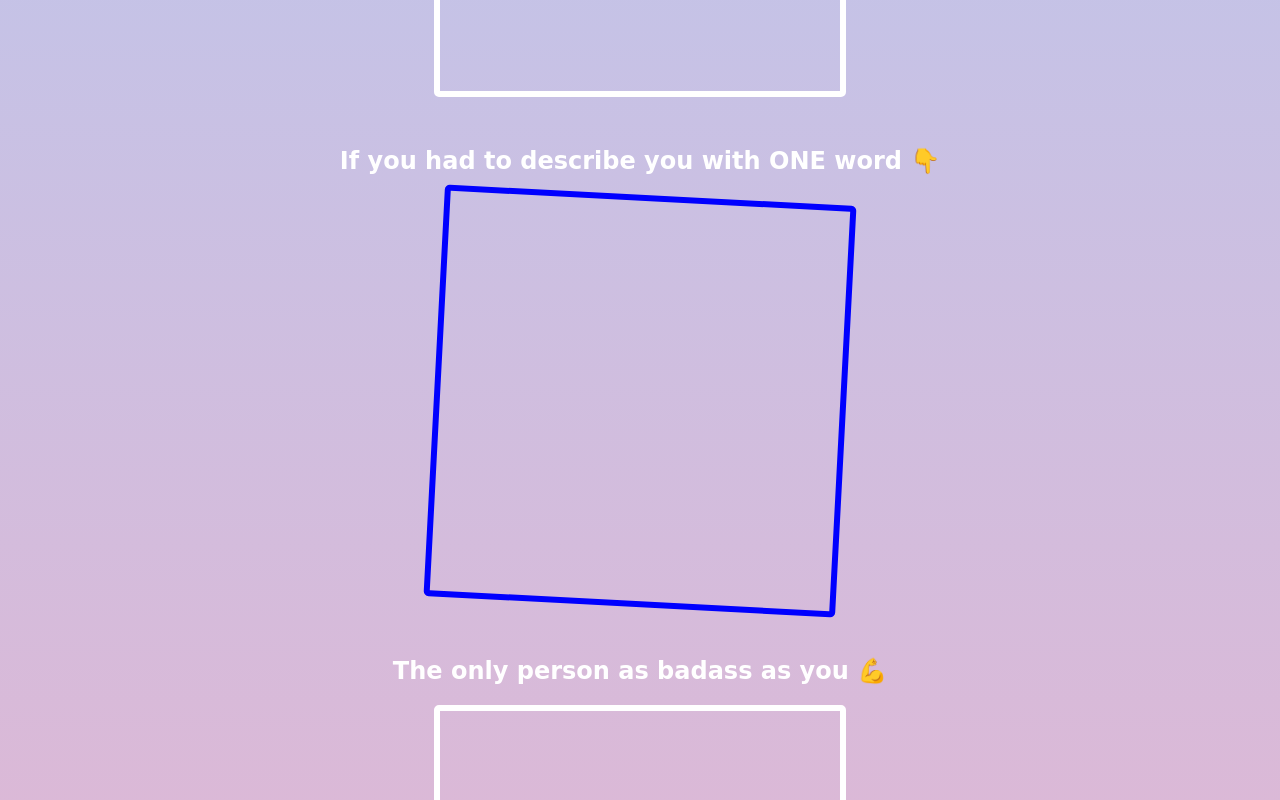
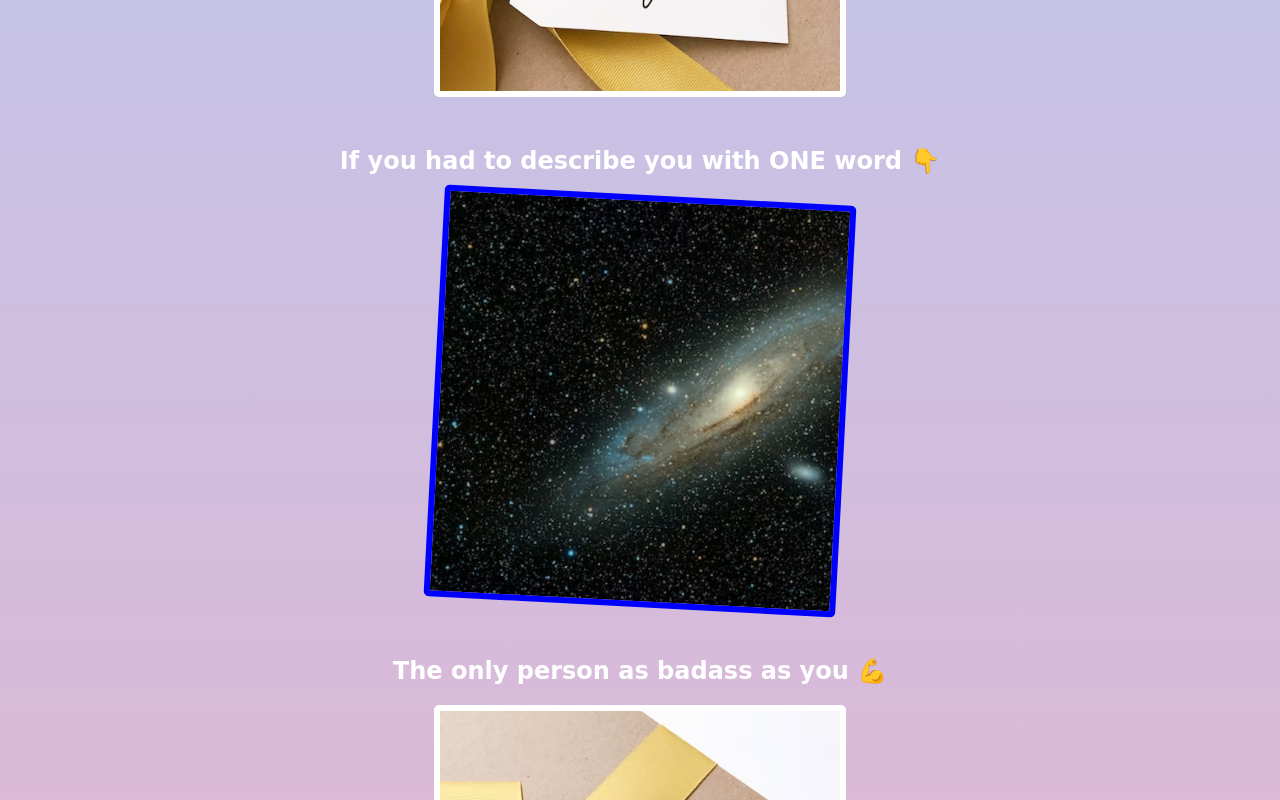
Before and after one commit to NourNassar/Gift-Site, a plain HTML site: page index.html in a window 1280 px wide. In both pictures the pointer is over the element 640 px from the left and 1702 px from the top of the page. Shown: the part 1302-2102 px from the top of the page. Drawn offline with Linux system fonts and the light colour scheme; a web font is replaced by a local one.

Commit message:
Update Custom.css

```diff
--- a/Custom.css
+++ b/Custom.css
@@ -66,7 +66,7 @@ body {
     width: 400px;
     border: 6px solid #FFF;
     border-radius: 5px;
-    background-image: url('../images/gift.avif');
+    background-image: url('gift.avif');
     /* background-image: linear-gradient(red, green, blue); */
     background-size: cover;
     transition: .3s;
@@ -91,21 +91,21 @@ body {
     width: 400px;
     border: 6px solid #FFF;
     border-radius: 5px;
-    background-image: url('../images/gift.avif');
+    background-image: url('gift.avif');
     background-size: cover;
     transition: .3s;
 } */
 
 #gift-img-d:hover {
-    background-image: url('../images/universe.avif');
+    background-image: url('universe.avif');
 }
 
 #gift-img-ginuas:hover {
-    background-image: url('../images/space.jpg');
+    background-image: url('space.jpg');
 }
 
 #gift-img-r:hover {
-    background-image: url('../images/heic2002a_625.jpg');
+    background-image: url('heic2002a_625.jpg');
 }
 
 
```
